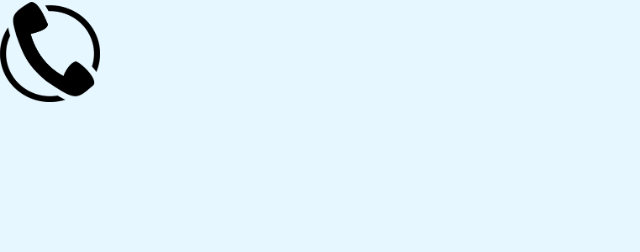
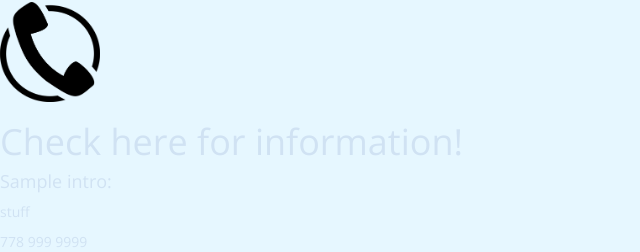
Before and after one commit to matnguyen/MindPath, a Django app: page /call_centres in a window 1280 px wide. Shown: the part 649-901 px from the top of the page, without its empty margins (0-640 px from the left). Before the commit the page ends 751 px from the top, so only its background shows below. Run offline with Django 3.2, Linux system fonts and the light colour scheme; some libraries are stand-ins or nearby versions.

Commit message:
call centres

```diff
--- a/mysite/app/static/script.js
+++ b/mysite/app/static/script.js
@@ -134,6 +134,14 @@ function updateOtherAvatars() {
 // code for if you click on a website icon, it will pop open a div
 // and describe the website
 
+$(".phone-icon").click(function(){
+    $("#info").show();
+});
+
+// TODO : if you click outside then hide #info
+$(".outside").click(function()) {
+    $("#info").hide();
+}
 
 $(function() {
     // Create avatars for each other person
--- a/mysite/app/templates/call-centres.html
+++ b/mysite/app/templates/call-centres.html
@@ -46,6 +46,13 @@
             <div id="avatar-self" style="left: 0; top: 0">
                 <img src="{% static 'Assets/grayppl.svg' %}" >
             </div>
+
+            <div id="info">
+                <h1> Check here for information!</h1>
+                <h4> Sample intro:</h4>
+                    <p> stuff</p>
+                    <p>778 999 9999</p>
+            </div>
         </div>
 
 
--- a/mysite/app/templates/websites.html
+++ b/mysite/app/templates/websites.html
@@ -25,7 +25,10 @@
 
         <div class="resource" id="resource1">
             <h4>10 Tips to Understand PTSD</h4>
-            <a href="http://healmyptsd.com/10-tips"><img src="{% static 'Assets/website.png' %}" class="website"></a>
+            <a href="http://healmyptsd.com/10-tips">
+                <img src="{% static 'Assets/website.png' %}" class="website">
+            </a>
+        </div>
         <div class="resource" id="resource2">
             <h4>Mental Health America: PTSD</h4>
             <a href="http://www.mentalhealthamerica.net/conditions/post-traumatic-stress-disorder">
```
